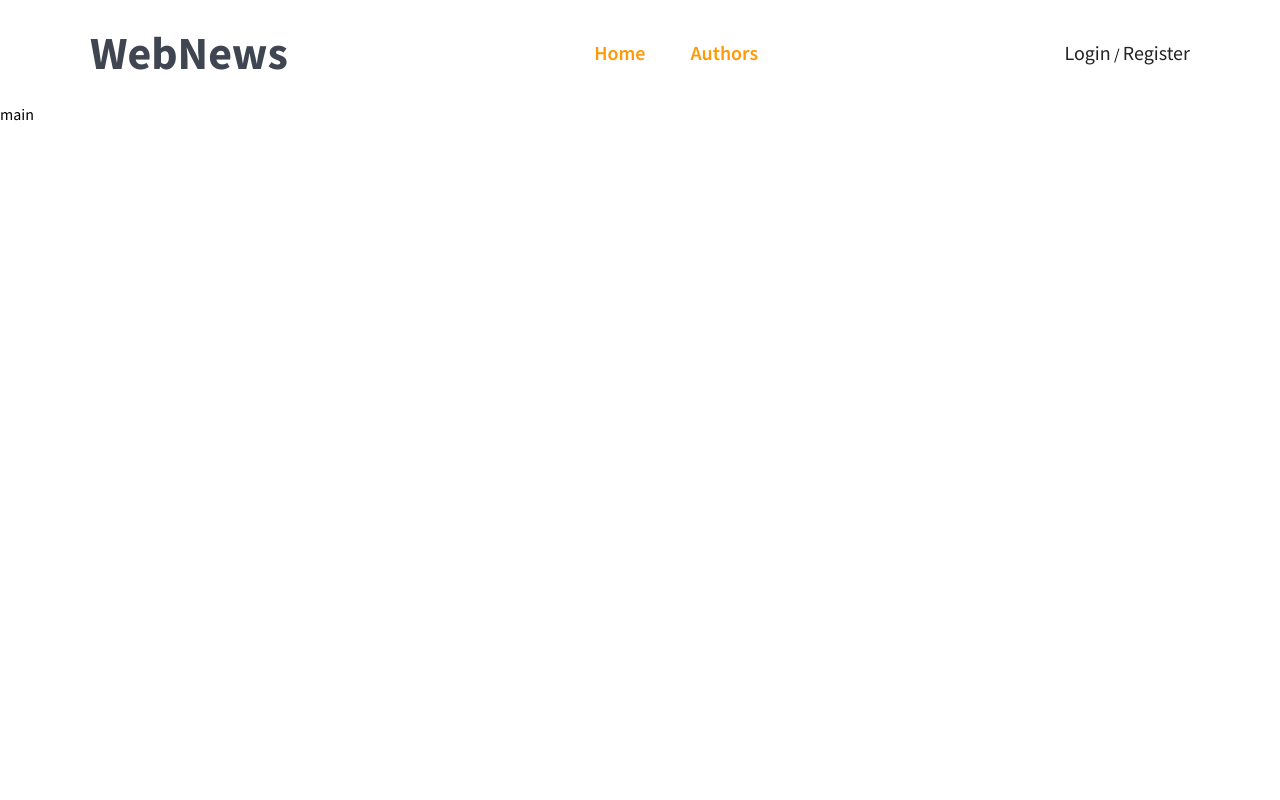
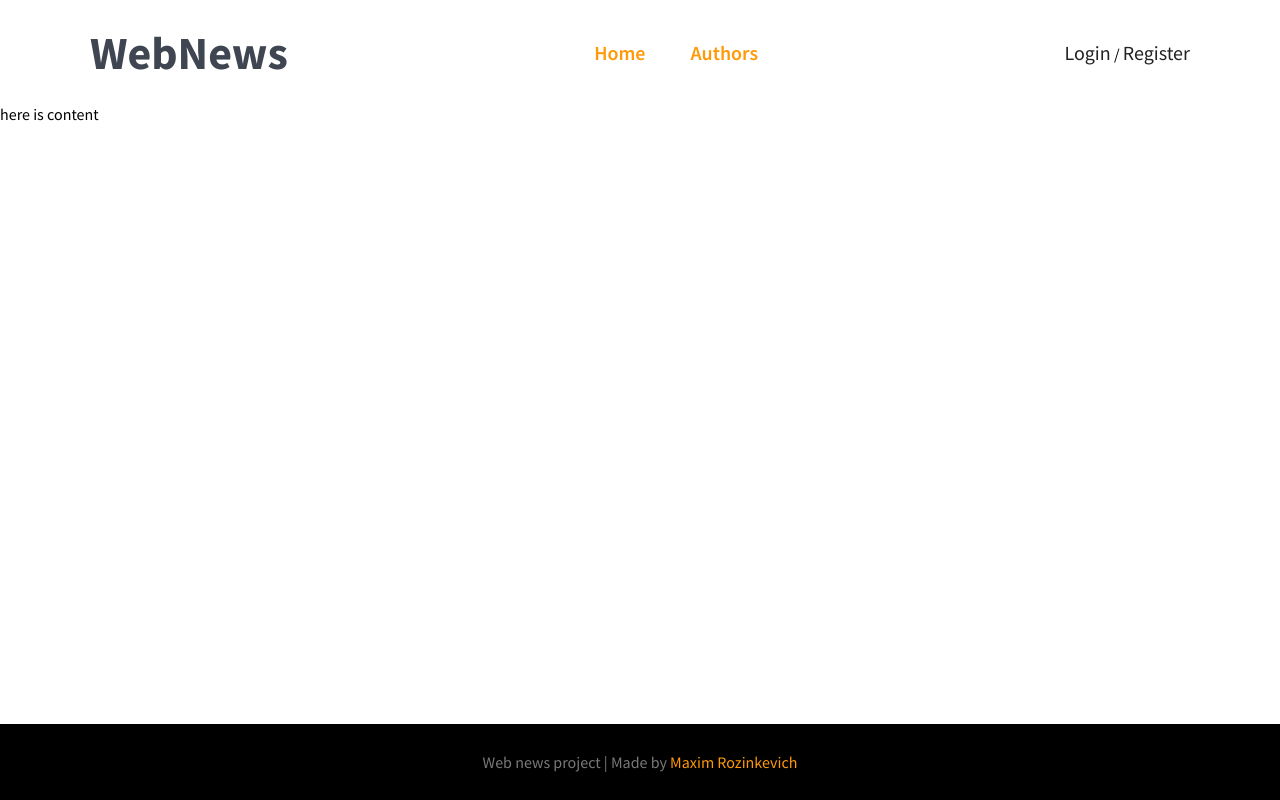
Before and after one commit to MaxStenex/web-news, a React (Create React App) app in the folder frontend/: page / in a window 1280 px wide. Built offline with nearby package versions, Linux system fonts and the light colour scheme.

Commit message:
main, added footer to main layout

```diff
--- a/frontend/src/layouts/Main.tsx
+++ b/frontend/src/layouts/Main.tsx
@@ -1,8 +1,9 @@
 import { Link, NavLink } from "react-router-dom";
 
-export const MainLayout = () => {
+export const MainLayout: React.FC = ({ children }) => {
   return (
     <div id="main-layout">
+      <div className="wrapper">
         <header className="header">
           <div className="header__wrapper">
             <Link to="/" className="header__logo">
@@ -11,12 +12,18 @@ export const MainLayout = () => {
             <nav className="header__nav">
               <ul className="header__nav-list">
                 <li className="header__nav-item">
-                <NavLink to="/" className={({ isActive }) => (isActive ? "active" : "")}>
+                  <NavLink
+                    to="/"
+                    className={({ isActive }) => (isActive ? "active" : "")}
+                  >
                     Home
                   </NavLink>
                 </li>
                 <li className="header__nav-item">
-                <NavLink to="/" className={({ isActive }) => (isActive ? "active" : "")}>
+                  <NavLink
+                    to="/"
+                    className={({ isActive }) => (isActive ? "active" : "")}
+                  >
                     Authors
                   </NavLink>
                 </li>
@@ -27,8 +34,16 @@ export const MainLayout = () => {
             </div>
           </div>
         </header>
-      <main className="main">main</main>
-      <footer className="footer"></footer>
+        <main className="main">{children}</main>
+        <footer className="footer">
+          <div className="footer__text">
+            Web news project | Made by{" "}
+            <a href="https://github.com/maxstenex" target="_blank" rel="noreferrer">
+              Maxim Rozinkevich
+            </a>
+          </div>
+        </footer>
+      </div>
     </div>
   );
 };
--- a/frontend/src/pages/Home.tsx
+++ b/frontend/src/pages/Home.tsx
@@ -1,5 +1,5 @@
 import { MainLayout } from "../layouts";
 
 export const HomePage: React.FC = () => {
-  return <MainLayout></MainLayout>;
+  return <MainLayout>here is content</MainLayout>;
 };
--- a/frontend/src/styles/layouts/Main.scss
+++ b/frontend/src/styles/layouts/Main.scss
@@ -1,6 +1,19 @@
 #main-layout {
   width: 100%;
+  min-width: 100vw;
+  min-height: 100vh;
   background-color: #fff;
+  display: flex;
+  flex-direction: column;
+  overflow-x: hidden;
+
+  .wrapper {
+    display: flex;
+    flex-direction: column;
+    flex: 1;
+    overflow: hidden;
+  }
+
   .header {
     background-color: inherit;
     padding: 30px 20px;
@@ -55,4 +68,26 @@
     &__auth {
     }
   }
+
+  .main {
+    flex: 1;
+  }
+
+  .footer {
+    width: 100%;
+    padding: 30px;
+    background-color: #000;
+
+    &__text {
+      color: #797979;
+      text-align: center;
+      margin: 0 auto;
+      & a {
+        color: $secondaryColor;
+        &:hover {
+          text-decoration: underline;
+        }
+      }
+    }
+  }
 }
```
Lines whose indentation alone changed are shown as unchanged.
